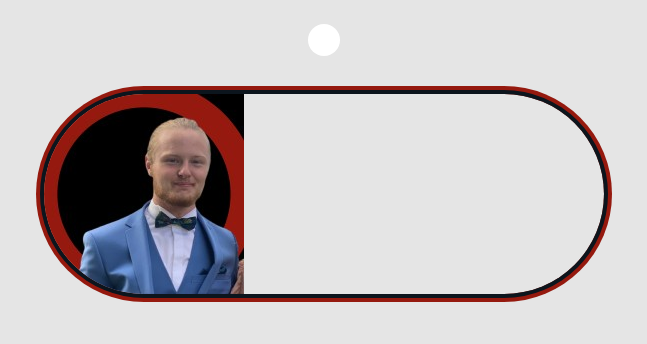
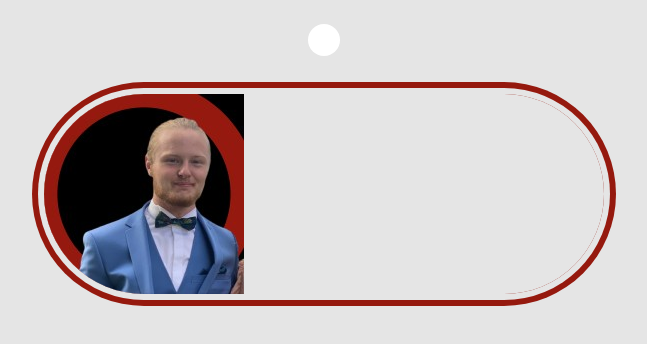
Before and after one commit to Jok-Rr/portfolio-barraud, a Next.js app: page / in a window 1280 px wide. Shown: the top 344 px of the page, without its empty margins (316-963 px from the left). Built offline with nearby package versions, Linux system fonts and the light colour scheme.

Commit message:
update(profilpic): change color

```diff
--- a/src/components/ProfilePic/ProfilePic.jsx
+++ b/src/components/ProfilePic/ProfilePic.jsx
@@ -4,7 +4,7 @@ import profilePic from "../../../public/image/1675265277430.jpeg";
 const ProfilePic = () => {
 	return (
 		<div className="col-span-2 col-start-2">
-			<figure className="overflow-hidden rounded-full ring-myRed ring-4 ring-offset-4 ring-offset-myDarkblue">
+			<figure className="overflow-hidden rounded-full ring-myRed ring-[6px] ring-offset-[6px] ring-offset-myWhite dark:ring-offset-myDarkblue">
 				<Image src={profilePic} />
 			</figure>
 		</div>
```
